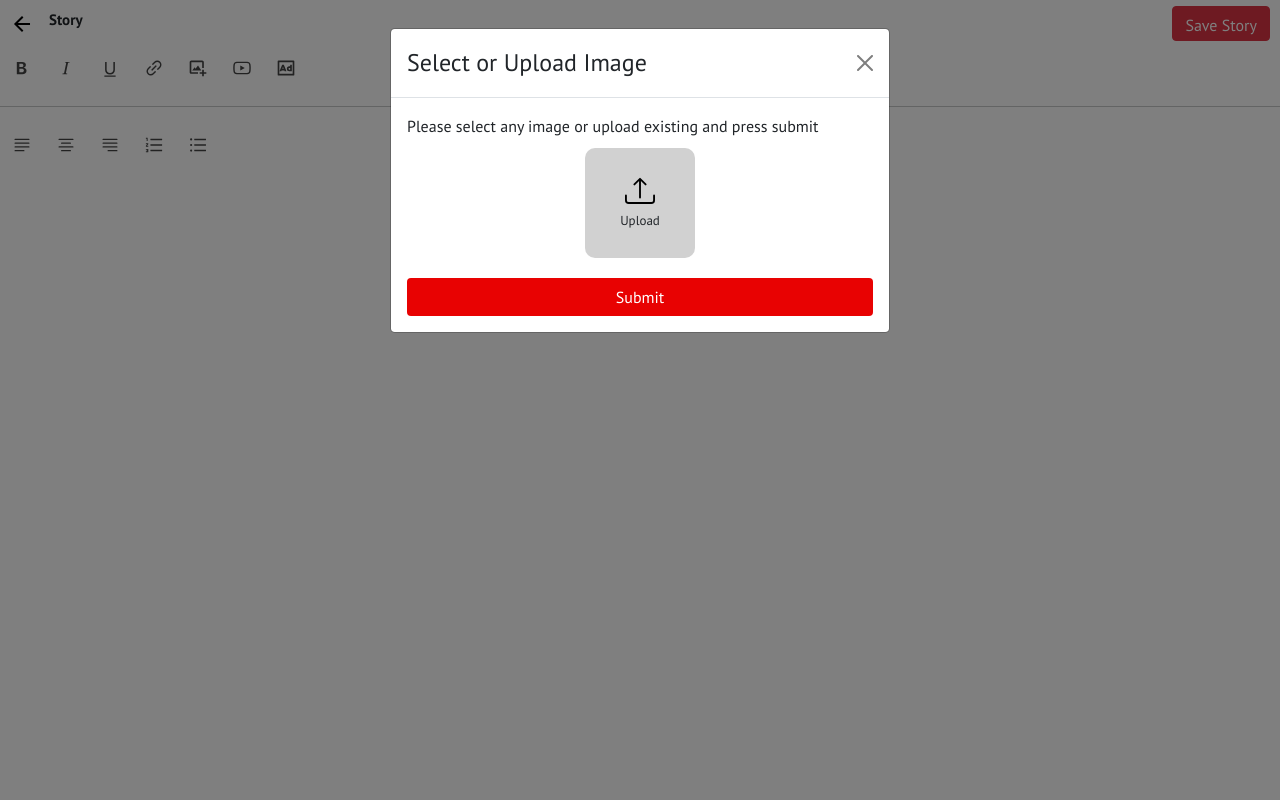
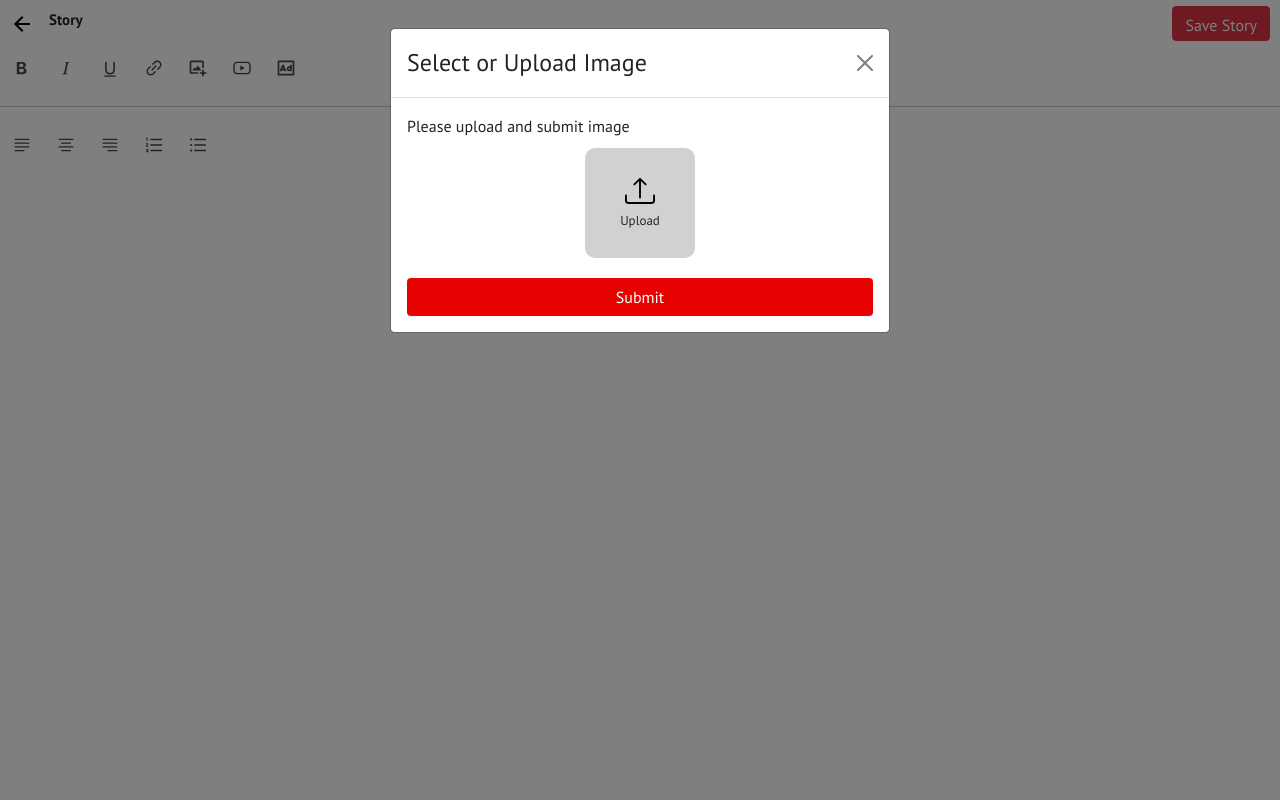
Before and after one commit to InHallTechnologies/wysiwhatyouget_next, a Next.js app: page / in a window 1280 px wide. Both pictures are taken after a click on the element 198 px from the left and 68 px from the top of the page. Built offline with nearby package versions, Linux system fonts and the light colour scheme; no server answers; the database is empty.

Commit message:
Changed label

```diff
--- a/components/ImageModal.component.js
+++ b/components/ImageModal.component.js
@@ -27,7 +27,7 @@ const ImageModal = ({ icon, handleImage }) => {
                     <Modal.Title>Select or Upload Image</Modal.Title>
                 </Modal.Header>
                 <Modal.Body>
-                    Please select any image or upload existing and press submit
+                    Please upload and submit image
                     <ImageSelector handleClose={handleClose} handleImage={handleImage} />
                 </Modal.Body>
             </Modal>
```
